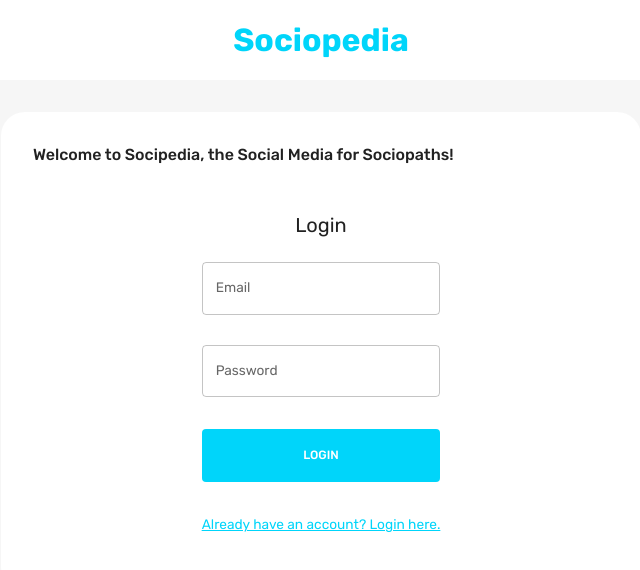
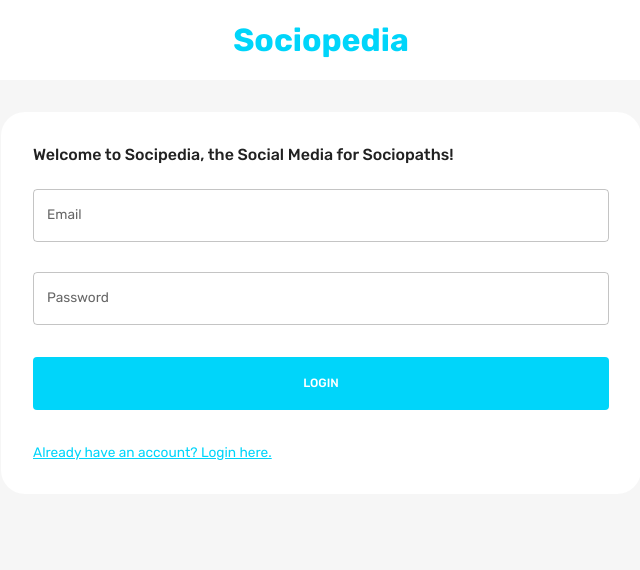
Before and after one commit to DevarshMakwana2002/socioconnect, a React (Create React App) app in the folder client/: page /login in a window 1280 px wide. Shown: the top 570 px of the page, without its empty margins (319-959 px from the left). Built offline with nearby package versions, Linux system fonts and the light colour scheme.

Commit message:
completed login page totally

```diff
--- a/client/src/components/Login/LoginForm.jsx
+++ b/client/src/components/Login/LoginForm.jsx
@@ -43,16 +43,7 @@ const LoginForm = () => {
         navigate("/home");
       }
     }
-    toast(loggedIn.msg, {
-      //   position: "bottom-right",
-      //   autoClose: 5000,
-      //   hideProgressBar: false,
-      //   closeOnClick: true,
-      //   pauseOnHover: true,
-      //   draggable: true,
-      //   progress: undefined,
-      //   theme: "light",
-    });
+    toast(loggedIn.msg);
   };
 
   const formik = useFormik({
@@ -62,16 +53,13 @@ const LoginForm = () => {
   });
 
   return (
-    <Box
-      display="flex"
-      flexDirection="column"
-      alignItems="center"
-      justifyContent="center"
-      p={3}
-    >
-      <Typography variant="h4" component="h1" mb={3}>
-        Login
-      </Typography>
+    // <Box
+    //   display="flex"
+    //   flexDirection="column"
+    //   alignItems="center"
+    //   justifyContent="center"
+    //   p={3}
+    // >
     <form onSubmit={formik.handleSubmit}>
       <Box
         display="grid"
@@ -151,7 +139,6 @@ const LoginForm = () => {
         </Typography>
       </Box>
     </form>
-    </Box>
   );
 };
 
--- a/client/src/index.js
+++ b/client/src/index.js
@@ -4,14 +4,12 @@ import "./index.css";
 import App from "./App";
 import { Provider } from "react-redux";
 import store from "./store";
-import { ToastContainer } from "react-toastify";
 
 const root = ReactDOM.createRoot(document.getElementById("root"));
 root.render(
   <React.StrictMode>
     <Provider store={store}>
       <App />
-
     </Provider>
   </React.StrictMode>
 );
```
Lines whose indentation alone changed are shown as unchanged.
